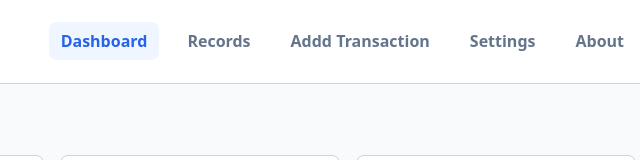
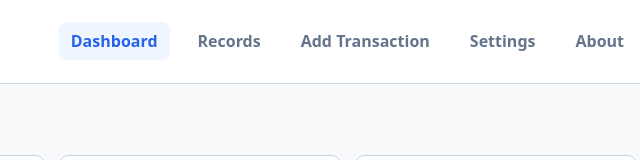
Before and after one commit to gahamanyi-tech/Student-Finance-Tracker, a plain HTML site: page Student-Finance-Tracker/index.html in a window 1280 px wide. Shown: the top 160 px of the page, 588-1228 px from the left. Drawn offline with Linux system fonts and the light colour scheme.

Commit message:
fix: apply minor markup corrections to index.html

```diff
--- a/Student-Finance-Tracker/index.html
+++ b/Student-Finance-Tracker/index.html
@@ -16,7 +16,7 @@
                 <ul class="nav-list">
                     <li><a href="#dashboard" class="nav-link active">Dashboard</a></li>
                     <li><a href="#records" class="nav-link">Records</a></li>
-                    <li><a href="#add-form" class="nav-link">Addd Transaction</a></li>
+                    <li><a href="#add-form" class="nav-link">Add Transaction</a></li>
                     <li><a href="#settings" class="nav-link">Settings</a></li>
                     <li><a href="#about" class="nav-link">About</a></li>
                 </ul>
```
